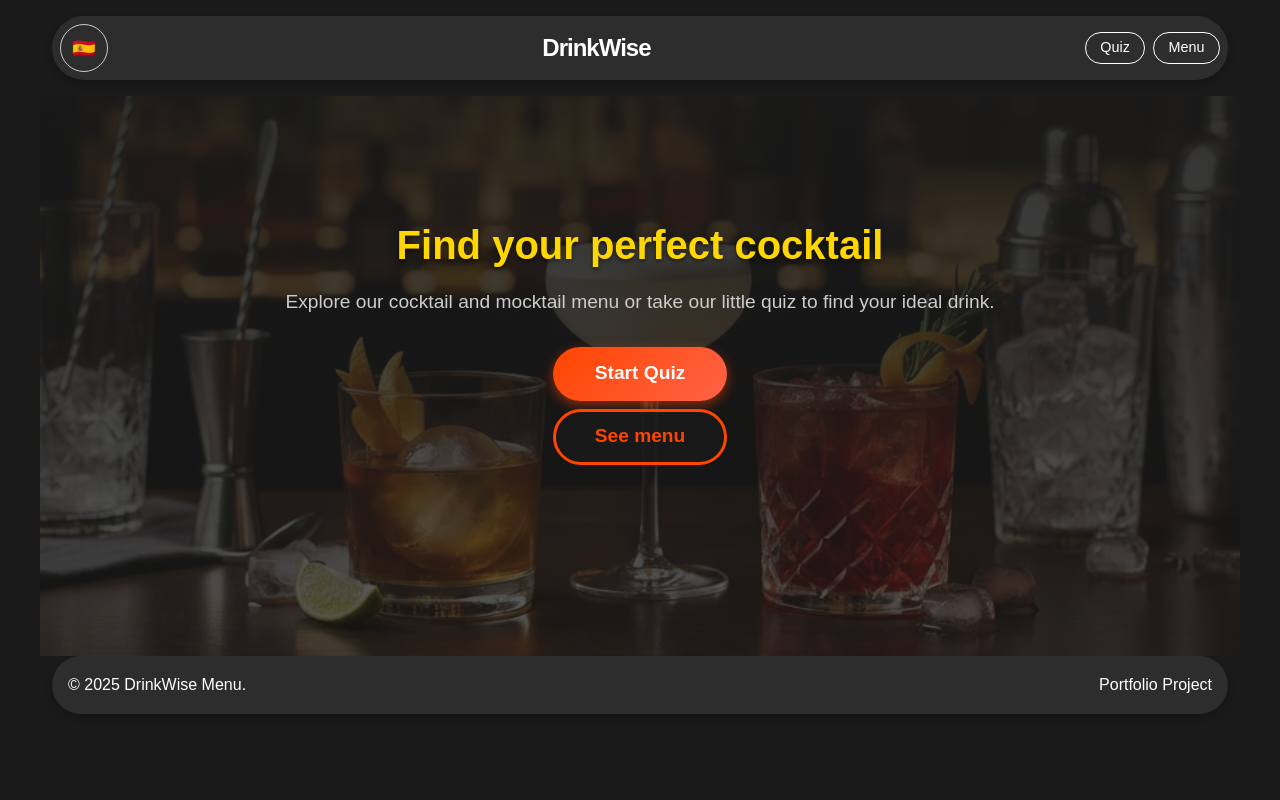
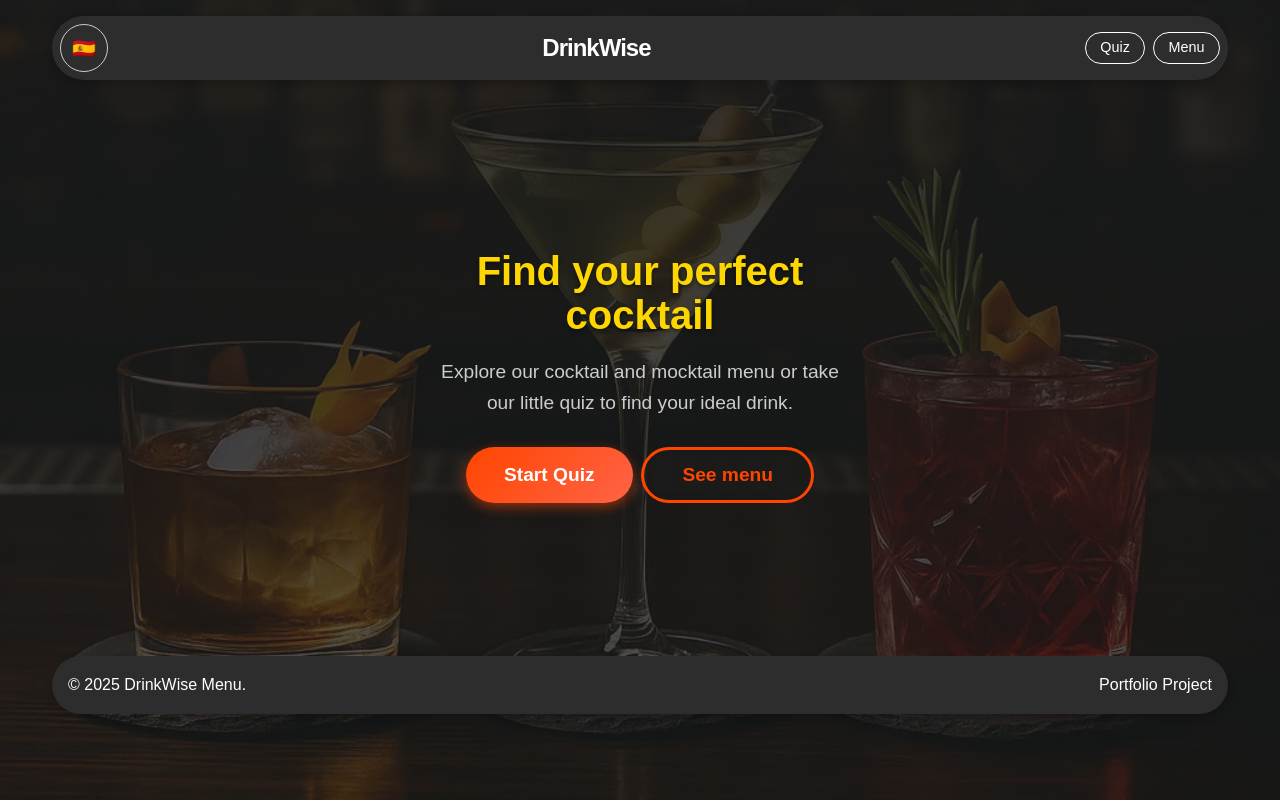
Before and after one commit to dalonsodev/DrinkWise, a React (Vite) app: page / in a window 1280 px wide. Built offline with nearby package versions, Linux system fonts and the light colour scheme; what i18next-icu would draw is missing.

Commit message:
enhace: hero background (home page) with single image + responsive scaling (media queries)

```diff
--- a/src/index.css
+++ b/src/index.css
@@ -385,23 +385,21 @@ body {
 
 
 /* Home Hero */
-.home-hero {
-   position: relative;
+.hero-bg {
+   position: fixed;
+   top: 0;
+   left: 0;
    width: 100%;
-   min-height: 70vh;
+   height: 100vh;
    background-image: url('/images/hero-home-mobile.webp');
-   background-size: 110%;
-   background-position: center 80%;
+   background-size: 163%;
+   background-position: center 167%;
    background-repeat: no-repeat;
-   display: flex;
-   flex-direction: column;
-   justify-content: center;
-   align-items: center;
-   padding: 2em 1em 6em;
-   overflow: hidden;
+   z-index: -2;
+   pointer-events: none;
 }
 
-.home-hero::before {
+.hero-bg::after {
    content: '';
    position: absolute;
    top: 0;
@@ -414,6 +412,19 @@ body {
       rgba(26, 26, 26, 0.7)
    );
    z-index: 1;
+}
+
+.home-hero {
+   position: relative;
+   z-index: 2;
+   width: 100%;
+   min-height: 70vh;
+   display: flex;
+   flex-direction: column;
+   justify-content: center;
+   align-items: center;
+   padding: 2em 2.5em 6em;
+   overflow: hidden;
 }
 
 .hero-links-wrapper {
@@ -846,7 +857,23 @@ body {
 
 
 /* Media Queries */
+@media (min-width: 430px) {
+   .hero-bg {
+      background-position: center 147%;
+   }
+}
+
+@media (min-width: 450px) {
+   .hero-bg {
+      background-position: center 127%;
+   }
+}
+
 @media (min-width: 500px) {
+   .hero-bg {
+      background-position: center 97%;
+   }
+
    .btn-language {
       width: 2.5em;
       height: 2.5em;
@@ -854,11 +881,25 @@ body {
    }
 
    .home-hero {
-      background-image: url('/images/hero-home.webp');
+      padding: 3em;
+   }
+}
+
+@media (min-width: 550px) {
+   .hero-bg {
+      background-position: center 87%;
    }
 }
 
 @media (min-width: 600px) {
+   .home-hero {
+      padding: 5em;
+   }
+
+   .hero-links-wrapper {
+      flex-direction: row;
+   }
+
    .cocktail-list.carousel {
       grid-auto-columns: clamp(60vw, 72vw, 460px);
       gap: clamp(4vw, 6vw, 35px);
@@ -899,6 +940,15 @@ body {
 }
 
 @media (min-width: 650px) {
+   .home-hero {
+      padding: 6em;
+   }
+
+   .home-hero .page-title,
+   .home-hero .page-description {
+      max-width: 400px;
+   }
+
    .cocktail-list.carousel {
       grid-auto-columns: min(420px, 68vw);
       padding: 1.8em min(70px, 10vw);
@@ -927,7 +977,24 @@ body {
    }
 }
 
+@media (min-width: 700px) {
+   .hero-bg {
+      background-size: 147%;
+   }
+}
+
+@media (min-width: 800px) {
+   .hero-bg {
+      background-size: 127%;
+   }
+}
+
 @media (min-width: 900px) {
+   .hero-bg {
+      background-size: 117%;
+      background-position: center 85%;
+   }
+
    .cocktail-list.carousel {
       grid-auto-columns: min(410px, 42vw);
       gap: min(30px, 4vw);
@@ -960,6 +1027,11 @@ body {
 }
 
 @media (min-width: 1200px) {
+   .hero-bg {
+      background-size: 100%;
+      background-position: center 70%;
+   }
+
    .cocktail-list.carousel {
       grid-auto-columns: min(420px, 38vw);
       gap: min(30px, 4vw);
--- a/src/pages/HomePage.jsx
+++ b/src/pages/HomePage.jsx
@@ -6,6 +6,8 @@ export default function Home() {
    const { t } = useTranslation()
 
    return (
+      <>
+         <div className="hero-bg"></div>
          <div className="page home-hero">
             <h1 className="page-title">{t("welcome")}</h1>
             <p className="page-description">{t("welcome.description")}</p>
@@ -18,5 +20,6 @@ export default function Home() {
                </Link>
             </div>
          </div>
+      </>
    )
 }
```
Lines whose indentation alone changed are shown as unchanged.
